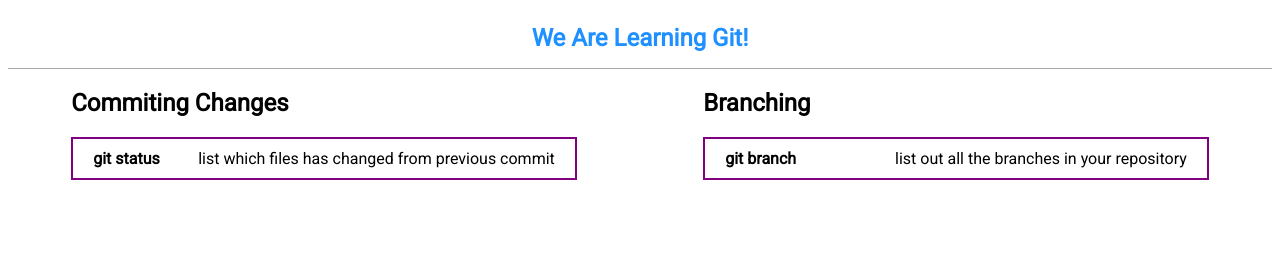
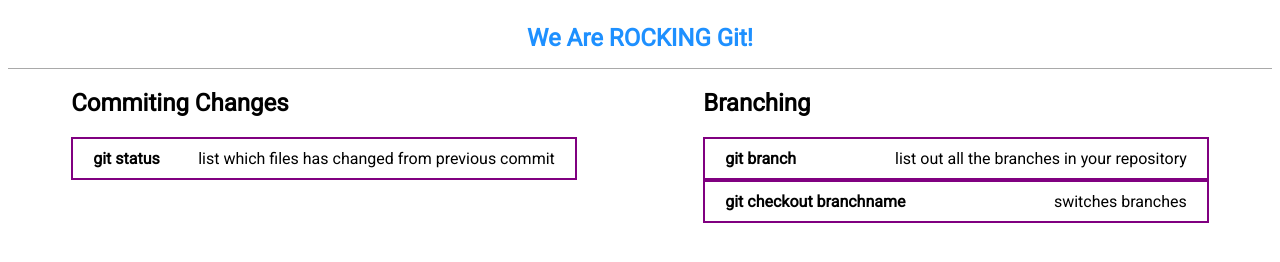
Before and after one commit to kneums13/git_branching_activity, a plain HTML site: page index.html in a window 1280 px wide. Drawn offline with Linux system fonts and the light colour scheme.

Commit message:
added a branching activity

```diff
--- a/index.html
+++ b/index.html
@@ -9,7 +9,7 @@
 
     <body>
         <nav>
-            <h1>We Are Learning Git!</h1>
+            <h1>We Are ROCKING Git!</h1>
         </nav>
         <div class="command-row">
             <div class="command-column">
@@ -29,6 +29,13 @@
                         list out all the branches in your repository
                     </p>
                 </div>
+                <div class="command-item">
+                    <h4>git checkout branchname </h4>
+                    <p>
+                        switches branches
+                    </p>
+                </div>
+            </div>
             </div>
         </div>
 
```
